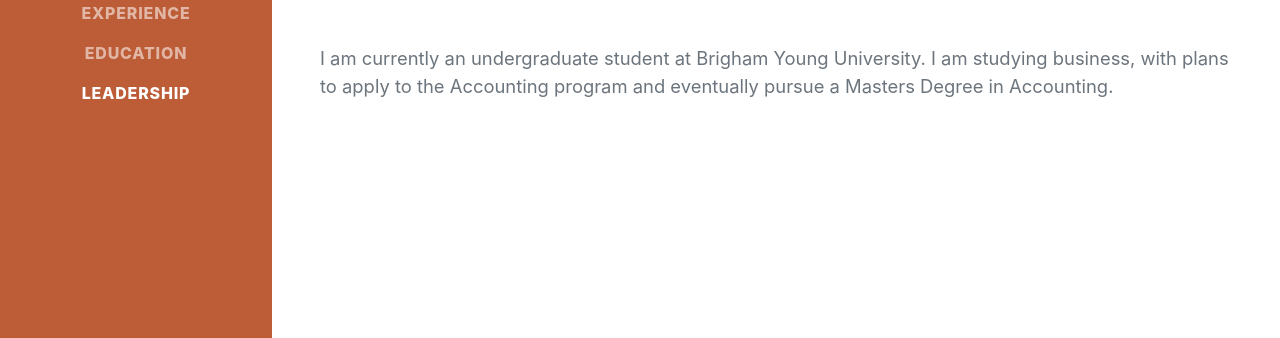
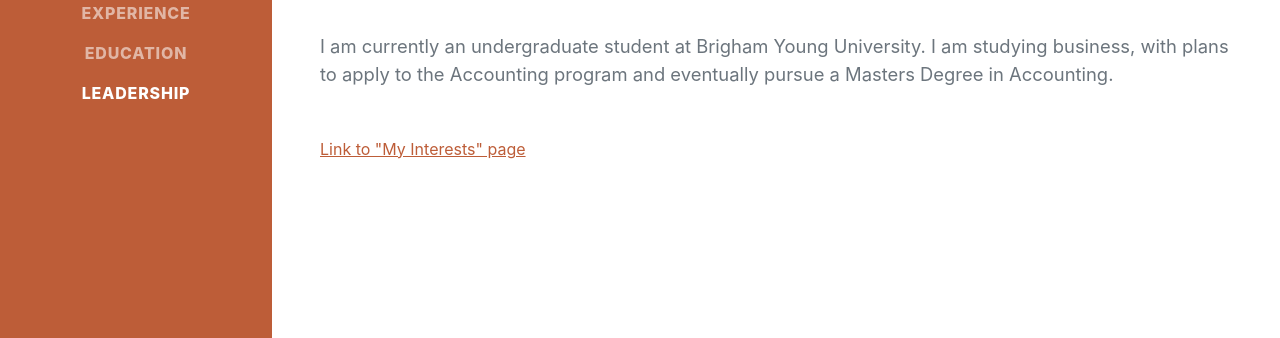
Before and after one commit to cgw420/IS201WebDev2.5, a plain HTML site: page index.html in a window 1280 px wide. Shown: the part 459-797 px from the top of the page. Drawn offline with nearby package versions, Linux system fonts and the light colour scheme; a web font is replaced by a local one.

Commit message:
Add files via upload

```diff
--- a/index.html
+++ b/index.html
@@ -53,6 +53,8 @@
                         <a href="mailto:name@email.com">nevergonnagiveyouup@gmail.com</a>
                     </div>
                     <p class="lead mb-5">I am currently an undergraduate student at Brigham Young University. I am studying business, with plans to apply to the Accounting program and eventually pursue a Masters Degree in Accounting.</p>
+                    <a href="/startbootstrap-resume-gh-pages/Scratch.html">Link to "My Interests" page</a>
+
                     <!-- <div class="social-icons">
                         <a class="social-icon" href="#!"><i class="fab fa-linkedin-in"></i></a>
                         <a class="social-icon" href="#!"><i class="fab fa-github"></i></a>
```
